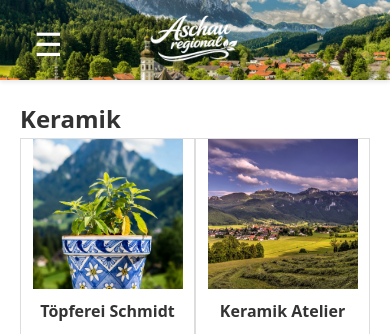
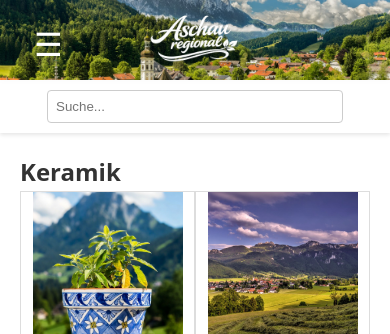
Before and after one commit to ME-Tii/aschau_regional, a Flask app: page /keramik in a window 390 px wide. Shown: the top 334 px of the page. Run offline with Flask 3, Linux system fonts and the light colour scheme.

Commit message:
Add full-width mobile search form below navbar on category pages, with updated JS to handle both desktop and mobile inputs

```diff
--- a/static/style.css
+++ b/static/style.css
@@ -480,4 +480,19 @@ section p {
     .search-bar {
         display: none;
     }
+    .mobile-search {
+        display: block;
+        width: 100%;
+        background: rgba(255, 255, 255, 0.9);
+        padding: 10px;
+        text-align: center;
+        box-shadow: 0 2px 4px rgba(0,0,0,0.1);
+    }
+    .mobile-search input {
+        padding: 8px;
+        border: 1px solid #ccc;
+        border-radius: 4px;
+        width: 80%;
+        max-width: 300px;
+    }
 }
--- a/templates/keramik.html
+++ b/templates/keramik.html
@@ -17,6 +17,9 @@
             <input type="text" placeholder="Suche...">
         </div>
     </nav>
+    <div class="mobile-search">
+        <input type="text" placeholder="Suche...">
+    </div>
     <aside id="sidebar" class="sidebar">
         <ul class="sidebar-menu">
             <li><a href="/landwirtschaft">Landwirtschaft</a></li>
@@ -102,7 +105,7 @@
     <script src="{{ url_for('static', filename='script.js') }}"></script>
     <script>
         // Search functionality for keramik grid
-        const searchInput = document.querySelector('.search-bar input');
+        const searchInput = document.querySelector('.search-bar input') || document.querySelector('.mobile-search input');
         if (searchInput) {
             searchInput.addEventListener('input', function() {
                 const query = this.value.toLowerCase();
--- a/templates/landwirtschaft.html
+++ b/templates/landwirtschaft.html
@@ -17,6 +17,9 @@
             <input type="text" placeholder="Suche...">
         </div>
     </nav>
+    <div class="mobile-search">
+        <input type="text" placeholder="Suche...">
+    </div>
     <aside id="sidebar" class="sidebar">
         <ul class="sidebar-menu">
             <li><a href="/landwirtschaft">Landwirtschaft</a></li>
@@ -102,7 +105,7 @@
     <script src="{{ url_for('static', filename='script.js') }}"></script>
     <script>
         // Search functionality for landwirtschaft grid
-        const searchInput = document.querySelector('.search-bar input');
+        const searchInput = document.querySelector('.search-bar input') || document.querySelector('.mobile-search input');
         if (searchInput) {
             searchInput.addEventListener('input', function() {
                 const query = this.value.toLowerCase();
--- a/templates/natur.html
+++ b/templates/natur.html
@@ -17,6 +17,9 @@
             <input type="text" placeholder="Suche...">
         </div>
     </nav>
+    <div class="mobile-search">
+        <input type="text" placeholder="Suche...">
+    </div>
     <aside id="sidebar" class="sidebar">
         <ul class="sidebar-menu">
             <li><a href="/landwirtschaft">Landwirtschaft</a></li>
@@ -102,7 +105,7 @@
     <script src="{{ url_for('static', filename='script.js') }}"></script>
     <script>
         // Search functionality for natur grid
-        const searchInput = document.querySelector('.search-bar input');
+        const searchInput = document.querySelector('.search-bar input') || document.querySelector('.mobile-search input');
         if (searchInput) {
             searchInput.addEventListener('input', function() {
                 const query = this.value.toLowerCase();
--- a/templates/news.html
+++ b/templates/news.html
@@ -17,6 +17,9 @@
             <input type="text" placeholder="Suche...">
         </div>
     </nav>
+    <div class="mobile-search">
+        <input type="text" placeholder="Suche...">
+    </div>
     <aside id="sidebar" class="sidebar">
         <ul class="sidebar-menu">
             <li><a href="/landwirtschaft">Landwirtschaft</a></li>
@@ -102,7 +105,7 @@
     <script src="{{ url_for('static', filename='script.js') }}"></script>
     <script>
         // Search functionality for news grid
-        const searchInput = document.querySelector('.search-bar input');
+        const searchInput = document.querySelector('.search-bar input') || document.querySelector('.mobile-search input');
         if (searchInput) {
             searchInput.addEventListener('input', function() {
                 const query = this.value.toLowerCase();
--- a/templates/tourismus.html
+++ b/templates/tourismus.html
@@ -17,6 +17,9 @@
             <input type="text" placeholder="Suche...">
         </div>
     </nav>
+    <div class="mobile-search">
+        <input type="text" placeholder="Suche...">
+    </div>
     <aside id="sidebar" class="sidebar">
         <ul class="sidebar-menu">
             <li><a href="/landwirtschaft">Landwirtschaft</a></li>
@@ -102,7 +105,7 @@
     <script src="{{ url_for('static', filename='script.js') }}"></script>
     <script>
         // Search functionality for tourismus grid
-        const searchInput = document.querySelector('.search-bar input');
+        const searchInput = document.querySelector('.search-bar input') || document.querySelector('.mobile-search input');
         if (searchInput) {
             searchInput.addEventListener('input', function() {
                 const query = this.value.toLowerCase();
--- a/templates/vereine.html
+++ b/templates/vereine.html
@@ -17,6 +17,9 @@
             <input type="text" placeholder="Suche...">
         </div>
     </nav>
+    <div class="mobile-search">
+        <input type="text" placeholder="Suche...">
+    </div>
     <aside id="sidebar" class="sidebar">
         <ul class="sidebar-menu">
             <li><a href="/landwirtschaft">Landwirtschaft</a></li>
@@ -101,7 +104,7 @@
     <script src="{{ url_for('static', filename='script.js') }}"></script>
     <script>
         // Search functionality for vereine grid
-        const searchInput = document.querySelector('.search-bar input');
+        const searchInput = document.querySelector('.search-bar input') || document.querySelector('.mobile-search input');
         if (searchInput) {
             searchInput.addEventListener('input', function() {
                 const query = this.value.toLowerCase();
```
